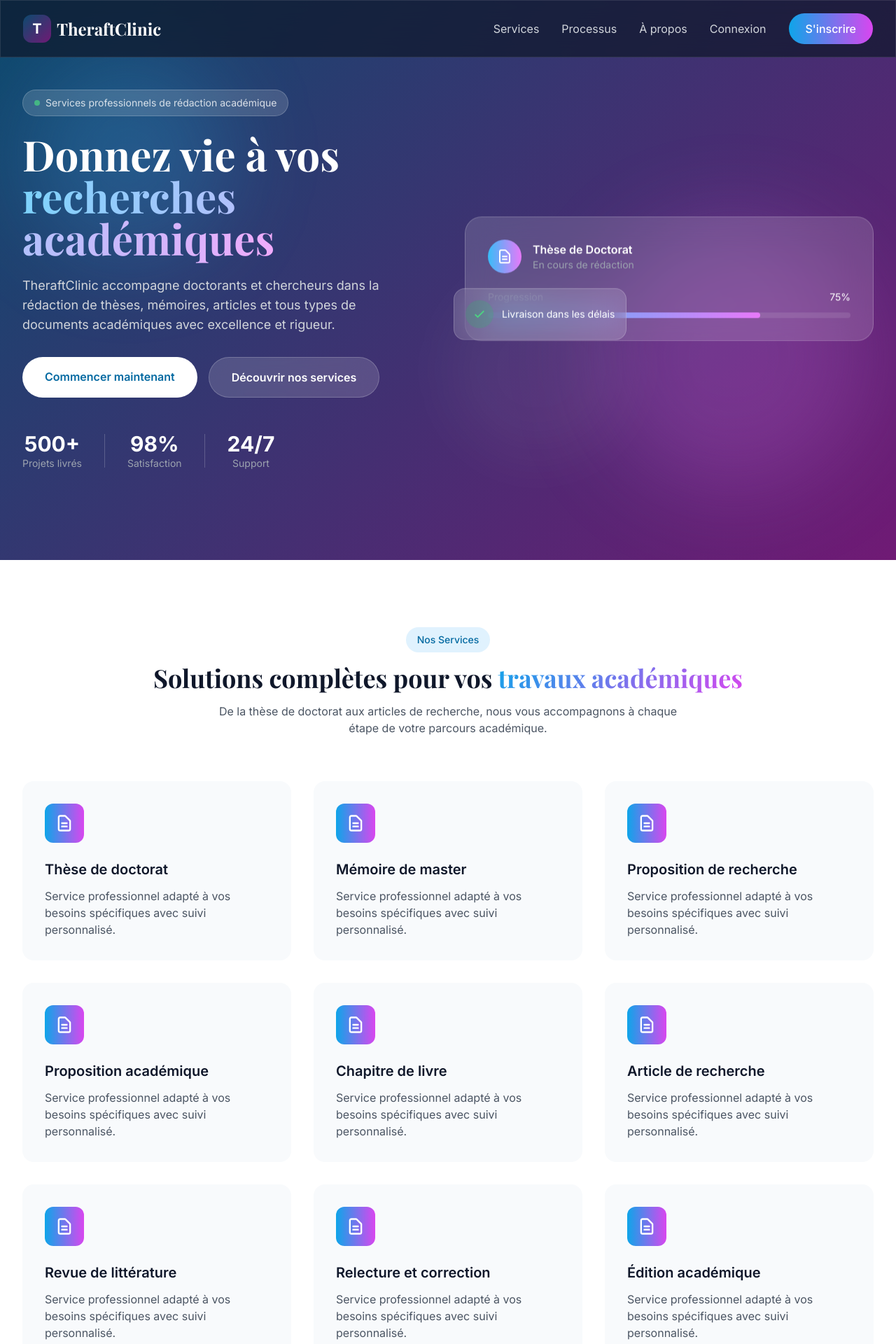
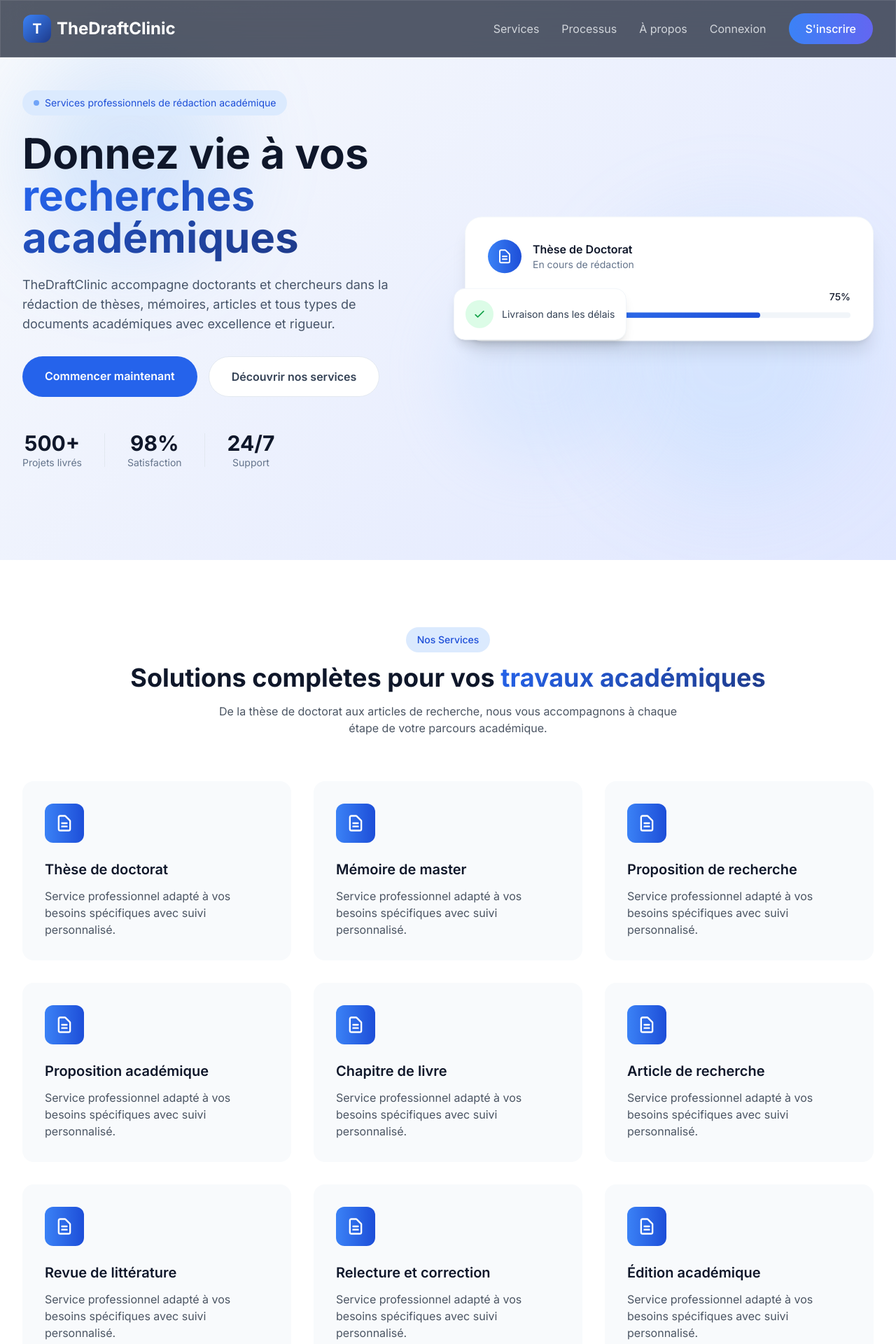
Before and after one commit to moa-digitalagency/TheDraftClinic, a Flask app: page / in a window 1280 px wide. Shown: the top 1920 px of the page at 70% size. Run offline with Flask 3, Linux system fonts and the light colour scheme; some libraries are stand-ins or nearby versions.

Commit message:
Update website styling with a new blue gradient and sans-serif font
Refactor app/templates/landing.html and app/templates/layouts/base.html to implement sans-serif font, update gradient colors to blue shades, change the hero background to light, and correct the website name from "TheraftClinic" to "TheDraftClinic".

Replit-Commit-Author: Agent
Replit-Commit-Session-Id: 43d3ecb5-f80e-429a-9040-593ed92d0aa1
Replit-Commit-Checkpoint-Type: full_checkpoint
Replit-Commit-Event-Id: 0b05b280-b4f1-405a-9e6f-0b250c2c8356
Replit-Commit-Screenshot-Url: https://storage.googleapis.com/screenshot-production-us-central1/79408d08-a926-4916-b935-026a3c7b8188/43d3ecb5-f80e-429a-9040-593ed92d0aa1/4hsr6s3
Replit-Helium-Checkpoint-Created: true

```diff
--- a/app/templates/landing.html
+++ b/app/templates/landing.html
@@ -9,7 +9,7 @@
                     <div class="w-10 h-10 rounded-xl gradient-bg flex items-center justify-center">
                         <span class="text-white font-bold text-xl">T</span>
                     </div>
-                    <span class="text-2xl font-serif font-bold text-white">TheraftClinic</span>
+                    <span class="text-2xl font-bold text-white">TheDraftClinic</span>
                 </div>
 
                 <div class="hidden md:flex items-center space-x-8">
@@ -43,86 +43,86 @@
         </div>
     </nav>
 
-    <section class="relative min-h-screen flex items-center gradient-bg overflow-hidden">
+    <section class="relative min-h-screen flex items-center hero-light-bg overflow-hidden">
         <div class="absolute inset-0">
             <div class="absolute top-20 left-10 w-72 h-72 bg-primary-400/20 rounded-full blur-3xl animate-float"></div>
-            <div class="absolute bottom-20 right-10 w-96 h-96 bg-accent-400/20 rounded-full blur-3xl animate-float" style="animation-delay: -3s;"></div>
-            <div class="absolute top-1/2 left-1/2 w-64 h-64 bg-white/5 rounded-full blur-2xl"></div>
+            <div class="absolute bottom-20 right-10 w-96 h-96 bg-primary-300/20 rounded-full blur-3xl animate-float" style="animation-delay: -3s;"></div>
+            <div class="absolute top-1/2 left-1/2 w-64 h-64 bg-primary-200/30 rounded-full blur-2xl"></div>
         </div>
 
         <div class="relative max-w-7xl mx-auto px-4 sm:px-6 lg:px-8 py-32">
             <div class="grid lg:grid-cols-2 gap-12 items-center">
                 <div class="text-center lg:text-left">
-                    <div class="inline-flex items-center px-4 py-2 rounded-full glass text-white/80 text-sm mb-6">
-                        <span class="w-2 h-2 bg-green-400 rounded-full mr-2 animate-pulse"></span>
+                    <div class="inline-flex items-center px-4 py-2 rounded-full bg-primary-100 text-primary-700 text-sm mb-6">
+                        <span class="w-2 h-2 bg-primary-500 rounded-full mr-2 animate-pulse"></span>
                         Services professionnels de rédaction académique
                     </div>
-                    <h1 class="text-4xl md:text-5xl lg:text-6xl font-serif font-bold text-white leading-tight mb-6">
+                    <h1 class="text-4xl md:text-5xl lg:text-6xl font-bold text-slate-900 leading-tight mb-6">
                         Donnez vie à vos
-                        <span class="text-transparent bg-clip-text bg-gradient-to-r from-primary-300 to-accent-300">recherches académiques</span>
+                        <span class="gradient-text">recherches académiques</span>
                     </h1>
-                    <p class="text-lg text-gray-300 mb-8 max-w-xl">
-                        TheraftClinic accompagne doctorants et chercheurs dans la rédaction de thèses, mémoires, articles et tous types de documents académiques avec excellence et rigueur.
+                    <p class="text-lg text-slate-600 mb-8 max-w-xl">
+                        TheDraftClinic accompagne doctorants et chercheurs dans la rédaction de thèses, mémoires, articles et tous types de documents académiques avec excellence et rigueur.
                     </p>
                     <div class="flex flex-col sm:flex-row gap-4 justify-center lg:justify-start">
-                        <a href="{{ url_for('auth.register') }}" class="px-8 py-4 bg-white text-primary-700 rounded-full font-semibold hover:shadow-2xl hover:shadow-white/20 transition-all transform hover:-translate-y-1">
+                        <a href="{{ url_for('auth.register') }}" class="px-8 py-4 bg-primary-600 text-white rounded-full font-semibold hover:bg-primary-700 hover:shadow-xl transition-all transform hover:-translate-y-1">
                             Commencer maintenant
                         </a>
-                        <a href="#services" class="px-8 py-4 glass text-white rounded-full font-semibold hover:bg-white/20 transition-all">
+                        <a href="#services" class="px-8 py-4 bg-white border border-slate-200 text-slate-700 rounded-full font-semibold hover:bg-slate-50 transition-all">
                             Découvrir nos services
                         </a>
                     </div>
 
                     <div class="mt-12 flex items-center justify-center lg:justify-start gap-8">
                         <div class="text-center">
-                            <div class="text-3xl font-bold text-white">500+</div>
-                            <div class="text-gray-400 text-sm">Projets livrés</div>
+                            <div class="text-3xl font-bold text-slate-900">500+</div>
+                            <div class="text-slate-500 text-sm">Projets livrés</div>
                         </div>
-                        <div class="w-px h-12 bg-white/20"></div>
+                        <div class="w-px h-12 bg-slate-200"></div>
                         <div class="text-center">
-                            <div class="text-3xl font-bold text-white">98%</div>
-                            <div class="text-gray-400 text-sm">Satisfaction</div>
+                            <div class="text-3xl font-bold text-slate-900">98%</div>
+                            <div class="text-slate-500 text-sm">Satisfaction</div>
                         </div>
-                        <div class="w-px h-12 bg-white/20"></div>
+                        <div class="w-px h-12 bg-slate-200"></div>
                         <div class="text-center">
-                            <div class="text-3xl font-bold text-white">24/7</div>
-                            <div class="text-gray-400 text-sm">Support</div>
+                            <div class="text-3xl font-bold text-slate-900">24/7</div>
+                            <div class="text-slate-500 text-sm">Support</div>
                         </div>
                     </div>
                 </div>
 
                 <div class="hidden lg:block relative">
-                    <div class="glass rounded-3xl p-8 animate-float">
+                    <div class="bg-white rounded-3xl p-8 shadow-xl border border-slate-100 animate-float">
                         <div class="flex items-center gap-4 mb-6">
-                            <div class="w-12 h-12 rounded-full bg-gradient-to-r from-primary-400 to-accent-400 flex items-center justify-center">
+                            <div class="w-12 h-12 rounded-full bg-gradient-to-r from-primary-500 to-primary-700 flex items-center justify-center">
                                 <svg class="w-6 h-6 text-white" fill="none" stroke="currentColor" viewBox="0 0 24 24">
                                     <path stroke-linecap="round" stroke-linejoin="round" stroke-width="2" d="M9 12h6m-6 4h6m2 5H7a2 2 0 01-2-2V5a2 2 0 012-2h5.586a1 1 0 01.707.293l5.414 5.414a1 1 0 01.293.707V19a2 2 0 01-2 2z"/>
                                 </svg>
                             </div>
                             <div>
-                                <div class="text-white font-semibold">Thèse de Doctorat</div>
-                                <div class="text-gray-400 text-sm">En cours de rédaction</div>
+                                <div class="text-slate-900 font-semibold">Thèse de Doctorat</div>
+                                <div class="text-slate-500 text-sm">En cours de rédaction</div>
                             </div>
                         </div>
                         <div class="space-y-3">
                             <div class="flex justify-between text-sm">
-                                <span class="text-gray-400">Progression</span>
-                                <span class="text-white">75%</span>
+                                <span class="text-slate-500">Progression</span>
+                                <span class="text-slate-900 font-medium">75%</span>
                             </div>
-                            <div class="h-2 bg-white/10 rounded-full overflow-hidden">
-                                <div class="h-full bg-gradient-to-r from-primary-400 to-accent-400 rounded-full" style="width: 75%"></div>
+                            <div class="h-2 bg-slate-100 rounded-full overflow-hidden">
+                                <div class="h-full bg-gradient-to-r from-primary-500 to-primary-700 rounded-full" style="width: 75%"></div>
                             </div>
                         </div>
                     </div>
 
-                    <div class="absolute -bottom-4 -left-4 glass rounded-2xl p-4 animate-float" style="animation-delay: -2s;">
+                    <div class="absolute -bottom-4 -left-4 bg-white rounded-2xl p-4 shadow-lg border border-slate-100 animate-float" style="animation-delay: -2s;">
                         <div class="flex items-center gap-3">
-                            <div class="w-10 h-10 rounded-full bg-green-500/20 flex items-center justify-center">
-                                <svg class="w-5 h-5 text-green-400" fill="none" stroke="currentColor" viewBox="0 0 24 24">
+                            <div class="w-10 h-10 rounded-full bg-green-100 flex items-center justify-center">
+                                <svg class="w-5 h-5 text-green-600" fill="none" stroke="currentColor" viewBox="0 0 24 24">
                                     <path stroke-linecap="round" stroke-linejoin="round" stroke-width="2" d="M5 13l4 4L19 7"/>
                                 </svg>
                             </div>
-                            <div class="text-white text-sm">Livraison dans les délais</div>
+                            <div class="text-slate-700 text-sm">Livraison dans les délais</div>
                         </div>
                     </div>
                 </div>
@@ -134,7 +134,7 @@
         <div class="max-w-7xl mx-auto px-4 sm:px-6 lg:px-8">
             <div class="text-center mb-16">
                 <span class="inline-block px-4 py-2 bg-primary-100 text-primary-700 rounded-full text-sm font-medium mb-4">Nos Services</span>
-                <h2 class="text-3xl md:text-4xl font-serif font-bold text-slate-900 mb-4">
+                <h2 class="text-3xl md:text-4xl font-bold text-slate-900 mb-4">
                     Solutions complètes pour vos <span class="gradient-text">travaux académiques</span>
                 </h2>
                 <p class="text-gray-600 max-w-2xl mx-auto">
@@ -144,8 +144,8 @@
 
             <div class="grid md:grid-cols-2 lg:grid-cols-3 gap-8">
                 {% for code, label in services %}
-                <div class="group p-8 rounded-2xl bg-slate-50 hover:bg-gradient-to-br hover:from-primary-600 hover:to-accent-600 transition-all duration-300 hover:shadow-xl hover:shadow-primary-500/20 hover:-translate-y-2">
-                    <div class="w-14 h-14 rounded-xl bg-gradient-to-r from-primary-500 to-accent-500 group-hover:from-white/20 group-hover:to-white/20 flex items-center justify-center mb-6">
+                <div class="group p-8 rounded-2xl bg-slate-50 hover:bg-gradient-to-br hover:from-primary-600 hover:to-primary-800 transition-all duration-300 hover:shadow-xl hover:shadow-primary-500/20 hover:-translate-y-2">
+                    <div class="w-14 h-14 rounded-xl bg-gradient-to-r from-primary-500 to-primary-700 group-hover:from-white/20 group-hover:to-white/20 flex items-center justify-center mb-6">
                         <svg class="w-7 h-7 text-white" fill="none" stroke="currentColor" viewBox="0 0 24 24">
                             <path stroke-linecap="round" stroke-linejoin="round" stroke-width="2" d="M9 12h6m-6 4h6m2 5H7a2 2 0 01-2-2V5a2 2 0 012-2h5.586a1 1 0 01.707.293l5.414 5.414a1 1 0 01.293.707V19a2 2 0 01-2 2z"/>
                         </svg>
@@ -163,35 +163,35 @@
     <section id="process" class="py-24 bg-slate-900 relative overflow-hidden">
         <div class="absolute inset-0">
             <div class="absolute top-0 right-0 w-96 h-96 bg-primary-500/10 rounded-full blur-3xl"></div>
-            <div class="absolute bottom-0 left-0 w-96 h-96 bg-accent-500/10 rounded-full blur-3xl"></div>
+            <div class="absolute bottom-0 left-0 w-96 h-96 bg-primary-400/10 rounded-full blur-3xl"></div>
         </div>
 
         <div class="relative max-w-7xl mx-auto px-4 sm:px-6 lg:px-8">
             <div class="text-center mb-16">
                 <span class="inline-block px-4 py-2 bg-white/10 text-white rounded-full text-sm font-medium mb-4">Comment ça marche</span>
-                <h2 class="text-3xl md:text-4xl font-serif font-bold text-white mb-4">
-                    Un processus <span class="text-transparent bg-clip-text bg-gradient-to-r from-primary-300 to-accent-300">simple et transparent</span>
+                <h2 class="text-3xl md:text-4xl font-bold text-white mb-4">
+                    Un processus <span class="text-transparent bg-clip-text bg-gradient-to-r from-primary-200 to-primary-400">simple et transparent</span>
                 </h2>
             </div>
 
             <div class="grid md:grid-cols-4 gap-8">
                 <div class="text-center">
-                    <div class="w-16 h-16 rounded-full bg-gradient-to-r from-primary-500 to-accent-500 flex items-center justify-center mx-auto mb-6 text-white text-2xl font-bold">1</div>
+                    <div class="w-16 h-16 rounded-full bg-gradient-to-r from-primary-500 to-primary-700 flex items-center justify-center mx-auto mb-6 text-white text-2xl font-bold">1</div>
                     <h3 class="text-xl font-semibold text-white mb-3">Soumettez votre demande</h3>
                     <p class="text-gray-400">Décrivez votre projet et uploadez vos documents sur notre plateforme sécurisée.</p>
                 </div>
                 <div class="text-center">
-                    <div class="w-16 h-16 rounded-full bg-gradient-to-r from-primary-500 to-accent-500 flex items-center justify-center mx-auto mb-6 text-white text-2xl font-bold">2</div>
+                    <div class="w-16 h-16 rounded-full bg-gradient-to-r from-primary-500 to-primary-700 flex items-center justify-center mx-auto mb-6 text-white text-2xl font-bold">2</div>
                     <h3 class="text-xl font-semibold text-white mb-3">Recevez un devis</h3>
                     <p class="text-gray-400">Notre équipe examine votre demande et vous envoie un devis personnalisé.</p>
                 </div>
                 <div class="text-center">
-                    <div class="w-16 h-16 rounded-full bg-gradient-to-r from-primary-500 to-accent-500 flex items-center justify-center mx-auto mb-6 text-white text-2xl font-bold">3</div>
+                    <div class="w-16 h-16 rounded-full bg-gradient-to-r from-primary-500 to-primary-700 flex items-center justify-center mx-auto mb-6 text-white text-2xl font-bold">3</div>
                     <h3 class="text-xl font-semibold text-white mb-3">Validez et payez</h3>
                     <p class="text-gray-400">Acceptez le devis et versez un acompte pour démarrer le travail.</p>
                 </div>
                 <div class="text-center">
-                    <div class="w-16 h-16 rounded-full bg-gradient-to-r from-primary-500 to-accent-500 flex items-center justify-center mx-auto mb-6 text-white text-2xl font-bold">4</div>
+                    <div class="w-16 h-16 rounded-full bg-gradient-to-r from-primary-500 to-primary-700 flex items-center justify-center mx-auto mb-6 text-white text-2xl font-bold">4</div>
                     <h3 class="text-xl font-semibold text-white mb-3">Suivez et recevez</h3>
                     <p class="text-gray-400">Suivez la progression en temps réel et recevez votre travail finalisé.</p>
                 </div>
@@ -204,11 +204,11 @@
             <div class="grid lg:grid-cols-2 gap-16 items-center">
                 <div>
                     <span class="inline-block px-4 py-2 bg-primary-100 text-primary-700 rounded-full text-sm font-medium mb-4">À propos</span>
-                    <h2 class="text-3xl md:text-4xl font-serif font-bold text-slate-900 mb-6">
+                    <h2 class="text-3xl md:text-4xl font-bold text-slate-900 mb-6">
                         Expertise académique au service de <span class="gradient-text">votre réussite</span>
                     </h2>
                     <p class="text-gray-600 mb-6">
-                        TheraftClinic réunit une équipe de professionnels expérimentés dans le domaine académique. Nos rédacteurs et éditeurs, titulaires de doctorats et experts dans leurs domaines, s'engagent à vous fournir un travail de qualité exceptionnelle.
+                        TheDraftClinic réunit une équipe de professionnels expérimentés dans le domaine académique. Nos rédacteurs et éditeurs, titulaires de doctorats et experts dans leurs domaines, s'engagent à vous fournir un travail de qualité exceptionnelle.
                     </p>
                     <ul class="space-y-4">
                         <li class="flex items-start gap-3">
@@ -252,7 +252,7 @@
                                 <div class="text-4xl font-bold gradient-text mb-2">10+</div>
                                 <div class="text-gray-600 text-sm">Années d'expérience</div>
                             </div>
-                            <div class="text-center p-6 bg-gradient-to-br from-accent-50 to-accent-100 rounded-2xl">
+                            <div class="text-center p-6 bg-gradient-to-br from-primary-50 to-primary-100 rounded-2xl">
                                 <div class="text-4xl font-bold gradient-text mb-2">50+</div>
                                 <div class="text-gray-600 text-sm">Experts académiques</div>
                             </div>
@@ -273,7 +273,7 @@
 
     <section class="py-24 gradient-bg">
         <div class="max-w-4xl mx-auto px-4 sm:px-6 lg:px-8 text-center">
-            <h2 class="text-3xl md:text-4xl font-serif font-bold text-white mb-6">
+            <h2 class="text-3xl md:text-4xl font-bold text-white mb-6">
                 Prêt à démarrer votre projet?
             </h2>
             <p class="text-gray-300 text-lg mb-8">
@@ -298,7 +298,7 @@
                         <div class="w-10 h-10 rounded-xl gradient-bg flex items-center justify-center">
                             <span class="text-white font-bold text-xl">T</span>
                         </div>
-                        <span class="text-2xl font-serif font-bold">TheraftClinic</span>
+                        <span class="text-2xl font-bold">TheDraftClinic</span>
                     </div>
                     <p class="text-gray-400 mb-6 max-w-md">
                         Votre partenaire de confiance pour tous vos projets de rédaction académique. Excellence, rigueur et confidentialité garanties.
@@ -316,13 +316,13 @@
                 <div>
                     <h4 class="font-semibold text-lg mb-4">Contact</h4>
                     <ul class="space-y-3 text-gray-400">
-                        <li>contact@theraftclinic.com</li>
+                        <li>contact@thedraftclinic.com</li>
                         <li>+33 1 23 45 67 89</li>
                     </ul>
                 </div>
             </div>
             <div class="border-t border-white/10 mt-12 pt-8 text-center text-gray-500">
-                <p>&copy; 2024 TheraftClinic. Tous droits réservés.</p>
+                <p>&copy; 2024 TheDraftClinic. Tous droits réservés.</p>
             </div>
         </div>
     </footer>
--- a/app/templates/layouts/base.html
+++ b/app/templates/layouts/base.html
@@ -3,43 +3,42 @@
 <head>
     <meta charset="UTF-8">
     <meta name="viewport" content="width=device-width, initial-scale=1.0">
-    <title>{% block title %}TheraftClinic{% endblock %} - Services de Rédaction Académique</title>
+    <title>{% block title %}TheDraftClinic{% endblock %} - Services de Rédaction Académique</title>
     <script src="https://cdn.tailwindcss.com"></script>
     <link rel="preconnect" href="https://fonts.googleapis.com">
     <link rel="preconnect" href="https://fonts.gstatic.com" crossorigin>
-    <link href="https://fonts.googleapis.com/css2?family=Inter:wght@300;400;500;600;700;800&family=Playfair+Display:wght@400;500;600;700&display=swap" rel="stylesheet">
+    <link href="https://fonts.googleapis.com/css2?family=Inter:wght@300;400;500;600;700;800&display=swap" rel="stylesheet">
     <script>
         tailwind.config = {
             theme: {
                 extend: {
                     fontFamily: {
-                        'sans': ['Inter', 'sans-serif'],
-                        'serif': ['Playfair Display', 'serif']
+                        'sans': ['Inter', 'sans-serif']
                     },
                     colors: {
                         primary: {
-                            50: '#f0f9ff',
-                            100: '#e0f2fe',
-                            200: '#bae6fd',
-                            300: '#7dd3fc',
-                            400: '#38bdf8',
-                            500: '#0ea5e9',
-                            600: '#0284c7',
-                            700: '#0369a1',
-                            800: '#075985',
-                            900: '#0c4a6e',
+                            50: '#eff6ff',
+                            100: '#dbeafe',
+                            200: '#bfdbfe',
+                            300: '#93c5fd',
+                            400: '#60a5fa',
+                            500: '#3b82f6',
+                            600: '#2563eb',
+                            700: '#1d4ed8',
+                            800: '#1e40af',
+                            900: '#1e3a8a',
                         },
                         accent: {
-                            50: '#fdf4ff',
-                            100: '#fae8ff',
-                            200: '#f5d0fe',
-                            300: '#f0abfc',
-                            400: '#e879f9',
-                            500: '#d946ef',
-                            600: '#c026d3',
-                            700: '#a21caf',
-                            800: '#86198f',
-                            900: '#701a75',
+                            50: '#eef2ff',
+                            100: '#e0e7ff',
+                            200: '#c7d2fe',
+                            300: '#a5b4fc',
+                            400: '#818cf8',
+                            500: '#6366f1',
+                            600: '#4f46e5',
+                            700: '#4338ca',
+                            800: '#3730a3',
+                            900: '#312e81',
                         }
                     }
                 }
@@ -66,13 +65,16 @@
             border: 1px solid rgba(255, 255, 255, 0.3);
         }
         .gradient-text {
-            background: linear-gradient(135deg, #0ea5e9 0%, #d946ef 100%);
+            background: linear-gradient(135deg, #2563eb 0%, #1e3a8a 100%);
             -webkit-background-clip: text;
             -webkit-text-fill-color: transparent;
             background-clip: text;
         }
         .gradient-bg {
-            background: linear-gradient(135deg, #0c4a6e 0%, #701a75 100%);
+            background: linear-gradient(135deg, #3b82f6 0%, #1e3a8a 100%);
+        }
+        .hero-light-bg {
+            background: linear-gradient(135deg, #f8fafc 0%, #e0e7ff 100%);
         }
         .animate-float {
             animation: float 6s ease-in-out infinite;
```
